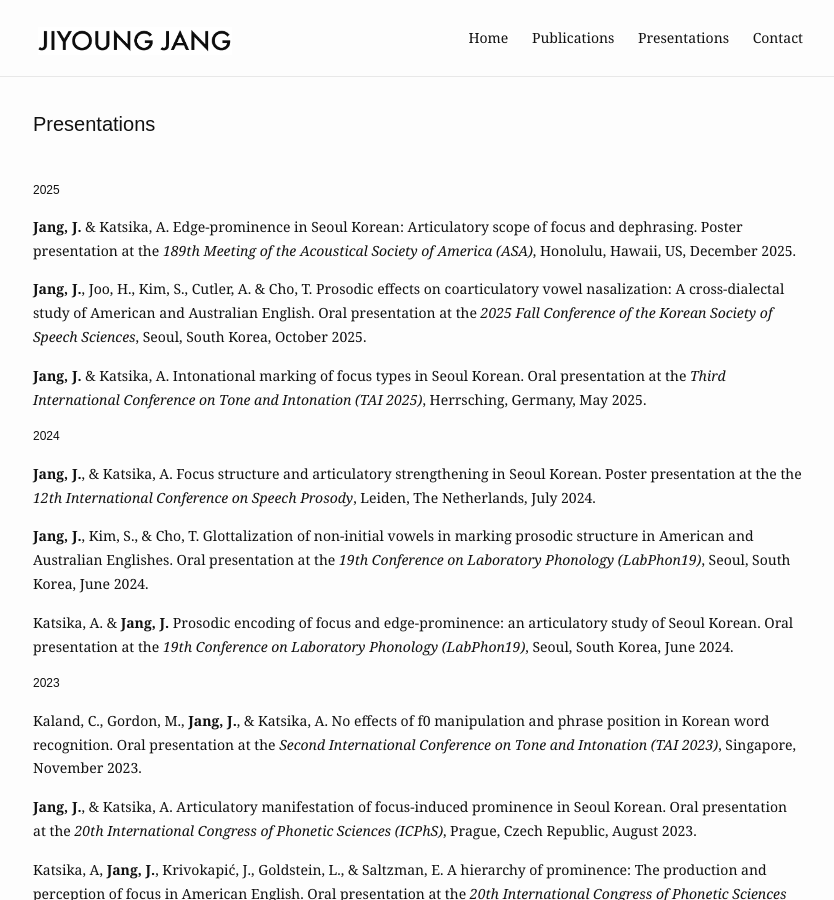
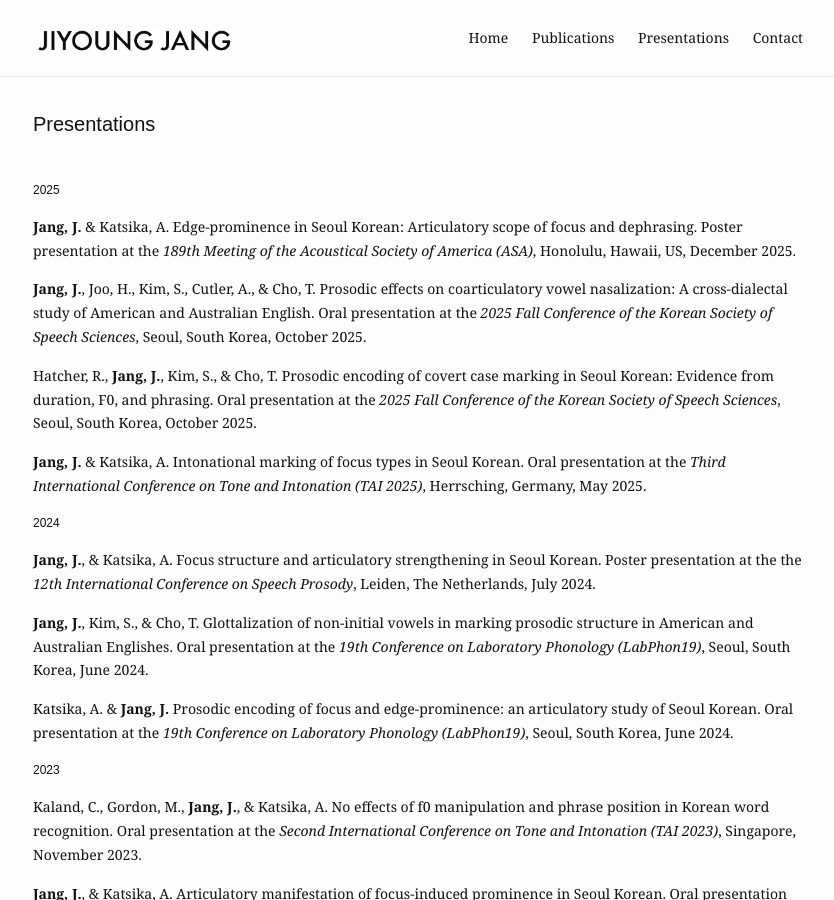
Before and after one commit to jiyoungj/jiyoungj.github.io, a Jekyll site: the page built from presentations.md, in a window 1280 px wide and 900 px high. Shown: the whole window, without its empty margins (222-1056 px from the left). Built offline with Jekyll 4.4.1, drawn with Linux system fonts in a browser that asks for light colours; some web fonts are replaced.

Commit message:
Update presentations.md

```diff
--- a/presentations.md
+++ b/presentations.md
@@ -12,7 +12,9 @@ slug: /presentations/
 
   <b>Jang, J.</b> & Katsika, A. Edge-prominence in Seoul Korean: Articulatory scope of focus and dephrasing. Poster presentation at the <em>189th Meeting of the Acoustical Society of America (ASA)</em>, Honolulu, Hawaii, US, December 2025.
 
-  <b>Jang, J.</b>, Joo, H., Kim, S., Cutler, A. & Cho, T. Prosodic effects on coarticulatory vowel nasalization: A cross-dialectal study of American and Australian English. Oral presentation at the <em>2025 Fall Conference of the Korean Society of Speech Sciences</em>, Seoul, South Korea, October 2025.
+  <b>Jang, J.</b>, Joo, H., Kim, S., Cutler, A., & Cho, T. Prosodic effects on coarticulatory vowel nasalization: A cross-dialectal study of American and Australian English. Oral presentation at the <em>2025 Fall Conference of the Korean Society of Speech Sciences</em>, Seoul, South Korea, October 2025.
+
+  Hatcher, R., <b>Jang, J.</b>, Kim, S., & Cho, T. Prosodic encoding of covert case marking in Seoul Korean: Evidence from duration, F0, and phrasing. Oral presentation at the <em>2025 Fall Conference of the Korean Society of Speech Sciences</em>, Seoul, South Korea, October 2025.
 
   <b>Jang, J.</b> & Katsika, A. Intonational marking of focus types in Seoul Korean. Oral presentation at the <em>Third International Conference on Tone and Intonation (TAI 2025)</em>, Herrsching, Germany, May 2025.
 
```
